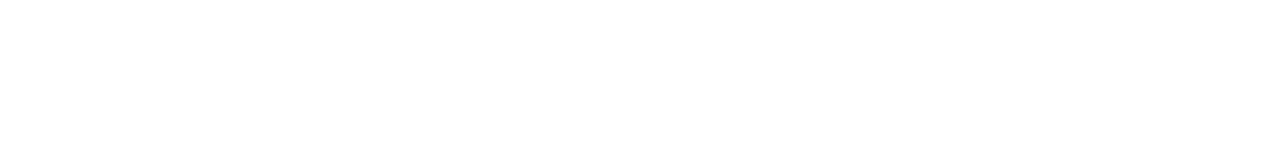
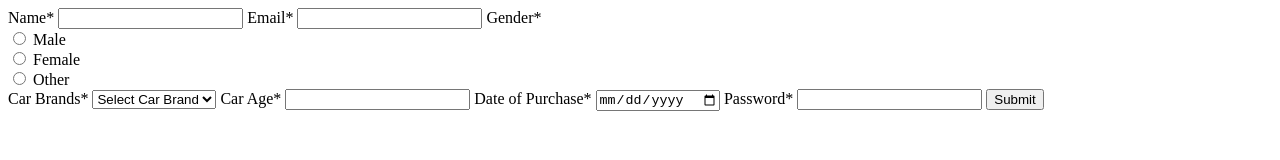
Before and after one commit to acciojob/car-insurance-form-Shivtosh705, a website: page main.html in a window 1280 px wide. Drawn offline with Linux system fonts and the light colour scheme.

Commit message:
created a submission

```diff
--- a/main.html
+++ b/main.html
@@ -8,6 +8,40 @@
 
 <body>
 	<!-- the entire body must be written by student -->
+	<form method="POST">
+  <label for="name">Name*</label>
+  <input type="text" id="name" name="name" required>
+<label for="email">Email*</label>
+<input type="email" id="email" name="email" required>
+
+<label for="gender">Gender*</label><br>
+<input type="radio" id="male" name="gender" value="male" required>
+<label for="male">Male</label><br>
+<input type="radio" id="female" name="gender" value="female" required>
+<label for="female">Female</label><br>
+<input type="radio" id="other" name="gender" value="other" required>
+<label for="other">Other</label><br>
+
+<label for="cars">Car Brands*</label>
+<select id="cars" name="car_brands" required>
+<option value="">Select Car Brand</option>
+<option value="BMW">BMW</option>
+<option value="Audi">Audi</option>
+<option value="Mercedez">Mercedez</option>
+</select>
+
+<label for="carage">Car Age*</label>
+<input type="number" id="carage" name="car_age" required>
+
+<label for="dop">Date of Purchase*</label>
+<input type="date" id="dop" name="date_of_purchase" required>
+
+<label for="password">Password*</label>
+<input type="password" id="password" name="password" required>
+
+<button type="submit">Submit</button>
+
+</form>
     <script type="text/javascript" src="./script.js">
 </script>
 
```
